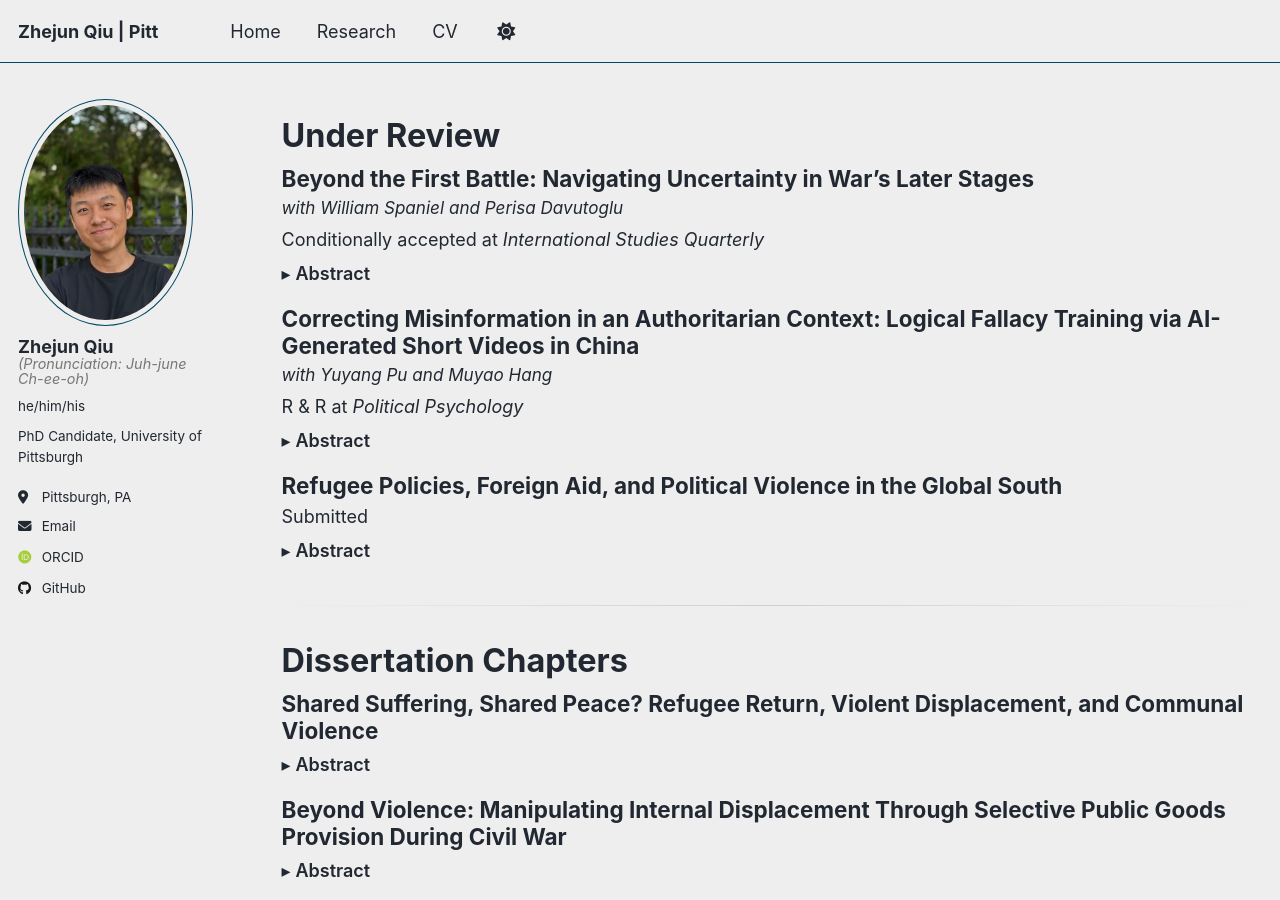
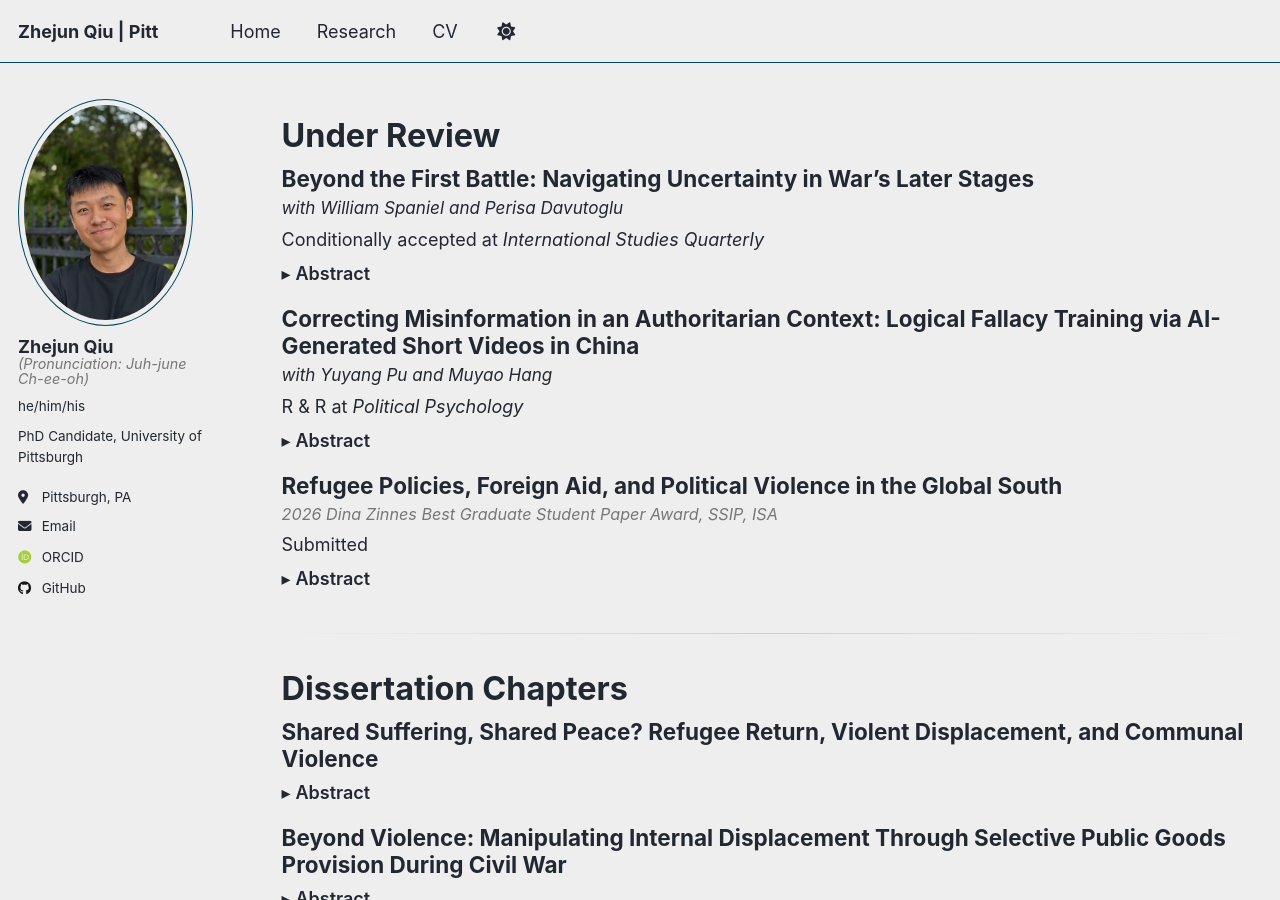
Before and after one commit to zhejun-qiu/zhejun-qiu.github.io, a Jekyll site: the page built from _pages/research.md, in a window 1280 px wide and 900 px high. Built offline with Jekyll 4.4.1, drawn with Linux system fonts in a browser that asks for light colours; some web fonts are replaced; a script that is not in the unit is left out.

Commit message:
Update research.md

```diff
--- a/_pages/research.md
+++ b/_pages/research.md
@@ -35,6 +35,7 @@
 {%- for post in cond_accepted -%}
 <article class="archive__item" style="margin:0 0 1rem 0;">
   <h2 class="archive__item-title no_toc" style="margin:0;">{{ post.title }}</h2>
+
   {%- assign co = post.coauthors | to_s | strip -%}
   {%- unless co == '' -%}
     <p style="margin:.2rem 0 0; font-style:italic; font-size:.95em;">with <em>{{ co }}</em></p>
@@ -70,10 +71,17 @@
 {%- for post in rr_pp -%}
 <article class="archive__item" style="margin:0 0 1rem 0;">
   <h2 class="archive__item-title no_toc" style="margin:0;">{{ post.title }}</h2>
+
   {%- assign co = post.coauthors | to_s | strip -%}
   {%- unless co == '' -%}
     <p style="margin:.2rem 0 0; font-style:italic; font-size:.95em;">with <em>{{ co }}</em></p>
   {%- endunless -%}
+
+  {%- if post.title == "Refugee Policies, Foreign Aid, and Political Violence in the Global South" -%}
+    <p style="margin:.2rem 0 0; font-style:italic; font-size:.9em; color:#777;">
+      2026 Dina Zinnes Best Graduate Student Paper Award, SSIP, ISA
+    </p>
+  {%- endif -%}
 
   {%- if post.status -%}
     {%- assign status_txt = post.status -%}
@@ -102,6 +110,12 @@
 <article class="archive__item" style="margin:0 0 1rem 0;">
   <h2 class="archive__item-title no_toc" style="margin:0;">{{ post.title }}</h2>
 
+  {%- if post.title == "Refugee Policies, Foreign Aid, and Political Violence in the Global South" -%}
+    <p style="margin:.2rem 0 0; font-style:italic; font-size:.9em; color:#777;">
+      2026 Dina Zinnes Best Graduate Student Paper Award, SSIP, ISA
+    </p>
+  {%- endif -%}
+
   {%- if post.status -%}
     <p style="margin:.25rem 0 0;">{{ post.status }}</p>
   {%- endif -%}
@@ -123,6 +137,12 @@
 <article class="archive__item" style="margin:0 0 1rem 0;">
   <h2 class="archive__item-title no_toc" style="margin:0;">{{ post.title }}</h2>
   <p style="margin:.2rem 0 0; font-style:italic; font-size:.95em;">with <em>{{ co }}</em></p>
+
+  {%- if post.title == "Refugee Policies, Foreign Aid, and Political Violence in the Global South" -%}
+    <p style="margin:.2rem 0 0; font-style:italic; font-size:.9em; color:#777;">
+      2026 Dina Zinnes Best Graduate Student Paper Award, SSIP, ISA
+    </p>
+  {%- endif -%}
 
   {%- if post.status -%}
     <p style="margin:.25rem 0 0;">{{ post.status }}</p>
```
